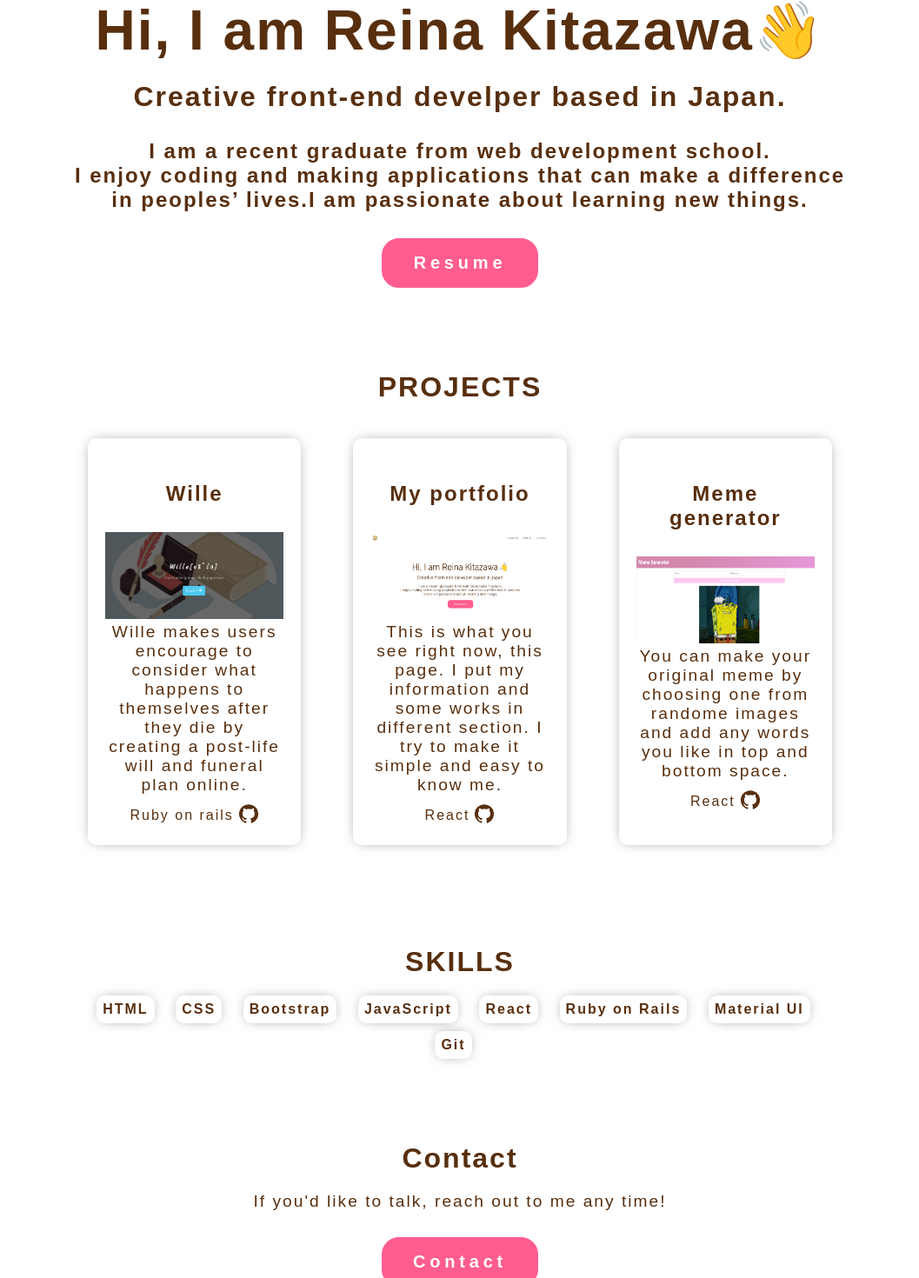
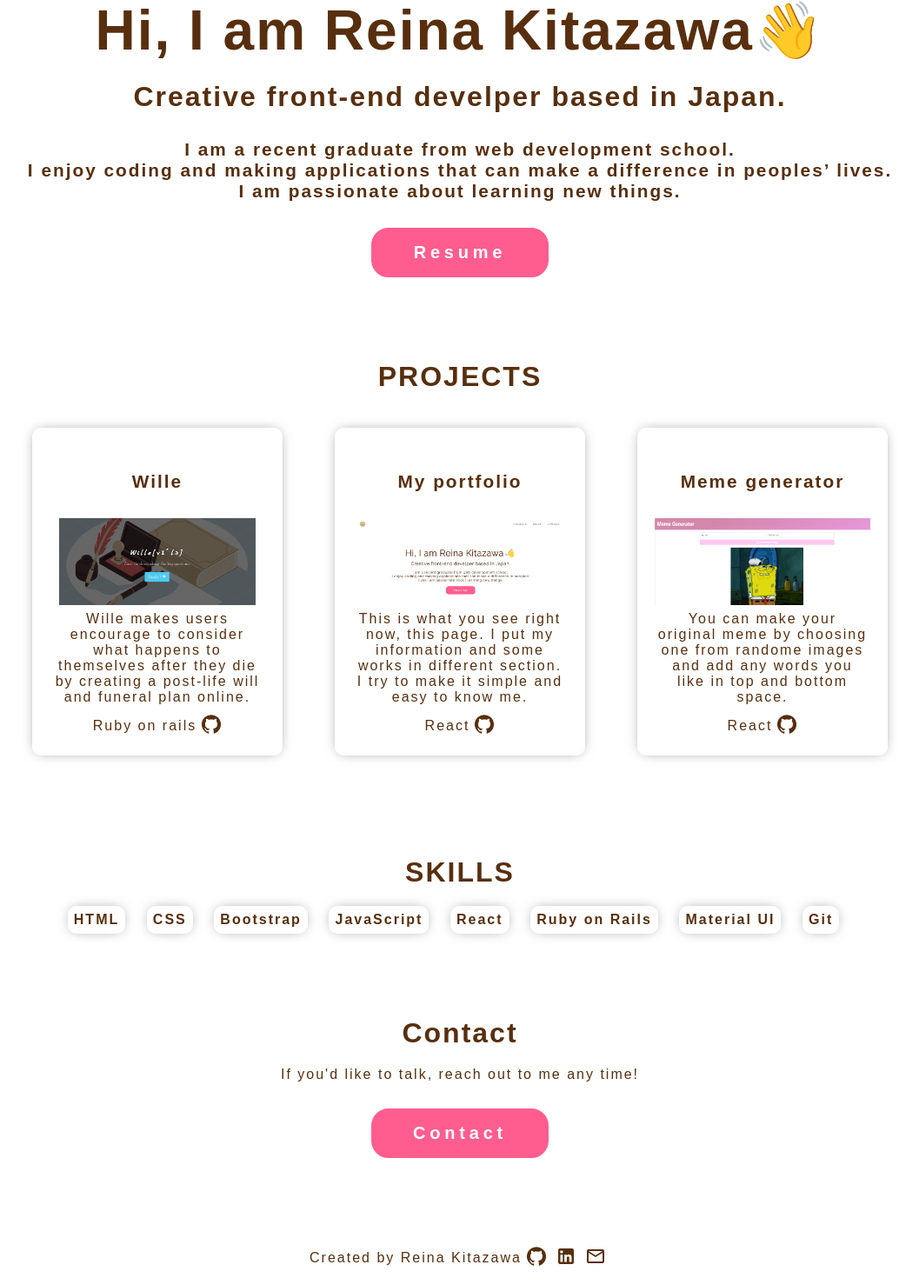
Before and after one commit to ReinaKitazawa/portfolio, a React (Create React App) app: page / in a window 1280 px wide. Shown: the part 205-1675 px from the top of the page at 87% size, without its empty margins (111-1168 px from the left). Built offline with nearby package versions, Linux system fonts and the light colour scheme.

Commit message:
replace resume

```diff
--- a/src/components/About/About.js
+++ b/src/components/About/About.js
@@ -13,8 +13,8 @@ const About = () => {
         <h3>
           I am a recent graduate from web development school.
           <br />I enjoy coding and making applications that can make a
-          difference in peoples’ lives.I am passionate about learning new
-          things.
+          difference in peoples’ lives.
+          <br />I am passionate about learning new things.
         </h3>
         <a className="button" href={Pdf} target="_blank">
           Resume
--- a/src/components/Footer/Footer.css
+++ b/src/components/Footer/Footer.css
@@ -3,8 +3,16 @@
   align-items: center;
   justify-content: center;
 }
-.footer > span,
-.footer > a {
-  margin-right: 10px;
+
+.footer a {
+  margin: 5px;
   color: #582f0e;
+  transition: 1s ease;
 }
+
+.footer a :hover {
+  -webkit-transform: scale(1.1);
+  -ms-transform: scale(1.1);
+  transform: scale(1.1);
+  transition: 0.5s ease;
+}
--- a/src/index.css
+++ b/src/index.css
@@ -13,7 +13,7 @@ body {
 .container {
   margin: 6rem auto;
   text-align: center;
-  width: 70%;
+  width: 80%;
 }
 
 .button {
@@ -58,12 +58,13 @@ h2 {
   margin: 20px;
 }
 h3 {
-  font-size: 1.5rem;
+  font-size: 1.3rem;
   margin: 30px 0px;
 }
 
 p {
-  font-size: 1.2rem;
+  font-size: 1rem;
+  margin: 0.2rem;
 }
 a {
   color: #582f0e;
```
Also changed, not shown: 1 other file (tests, documents, lock files or other folders).
